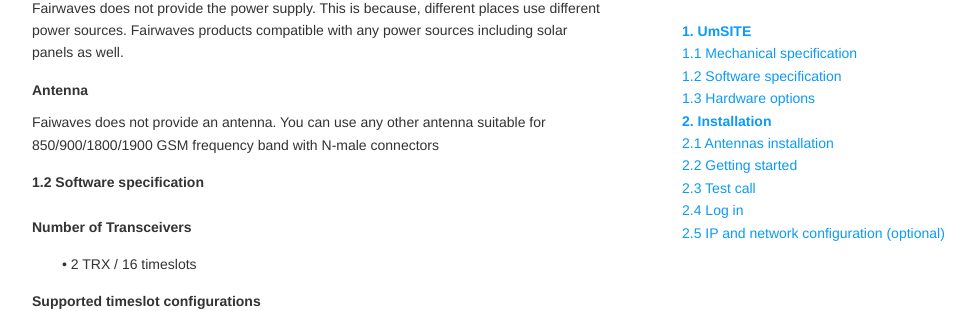
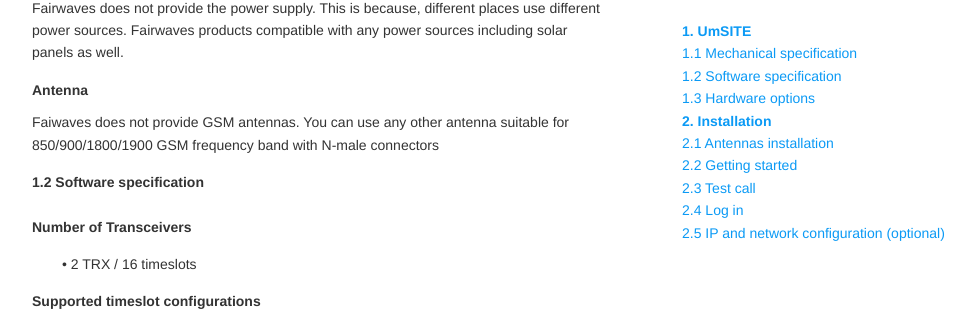
Before and after one commit to fairwaves/um-docs, a Jekyll site: the page umsite.html, which Jekyll copies as it is, in a window 1280 px wide and 900 px high, scrolled down 1756 px. Shown: the part 146-457 px from the top of the window, without its empty margins (248-1223 px from the left). Built offline with Jekyll 4.4.1, drawn with Linux system fonts in a browser that asks for light colours.

Commit message:
mistakes fixing

```diff
--- a/markdown/Software configuration manual.markdown
+++ b/markdown/Software configuration manual.markdown
@@ -992,7 +992,7 @@
 
 		shell> sudo sv restart freeswitch
 
-***NOTE***:  If your system already in production you should use  **fs_cli** for the  restarting
+***NOTE***:  If your system already in production you should use  **fs_cli** for restarting
 
 ##### Change directory
 
--- a/markdown/UmSITE quick start manual.markdown
+++ b/markdown/UmSITE quick start manual.markdown
@@ -77,7 +77,7 @@
 
 
 ##### Antenna
-Faiwaves doesn’t provide an antenna. You can use any other antenna suitable for 850/900/1800/1900 GSM frequency band with N-male connectors.
+Faiwaves doesn’t provide GSM antennas. You can use any other antenna suitable for 850/900/1800/1900 GSM frequency band with N-male connectors.
 
 #### 1.2 Software specification
 
--- a/soft_conf.html
+++ b/soft_conf.html
@@ -1277,7 +1277,7 @@
 <pre><code>    shell&gt; sudo sv restart freeswitch
 </code></pre>
 
-<p><strong>NOTE</strong>:  If your system already in production you should use  <strong>fs_cli</strong> for the  restarting</p>
+<p><strong>NOTE</strong>:  If your system already in production you should use  <strong>fs_cli</strong> for restarting</p>
 <h5>Change directory</h5>
 <pre><code>    shell&gt; cd ../../bin/
 </code></pre>
--- a/umsite.html
+++ b/umsite.html
@@ -402,7 +402,7 @@
 <h4>Power supply</h4>
 <p>Fairwaves does not provide the power supply. This is because, different places use different power sources. Fairwaves products compatible with any power sources including solar panels as well.	 </p>
 <h4>Antenna</h4>
-<p>Faiwaves does not provide an antenna. You can use any other antenna suitable for 850/900/1800/1900 GSM frequency band with N-male connectors</p>
+<p>Faiwaves does not provide GSM antennas. You can use any other antenna suitable for 850/900/1800/1900 GSM frequency band with N-male connectors</p>
 <h4><a name="1.2 Software specification"></a>1.2 Software specification<a class="anchorlink" href="#1.2 Software specification"></a></h4>
 <br>
 <h4>Number of Transceivers</h4>
```
